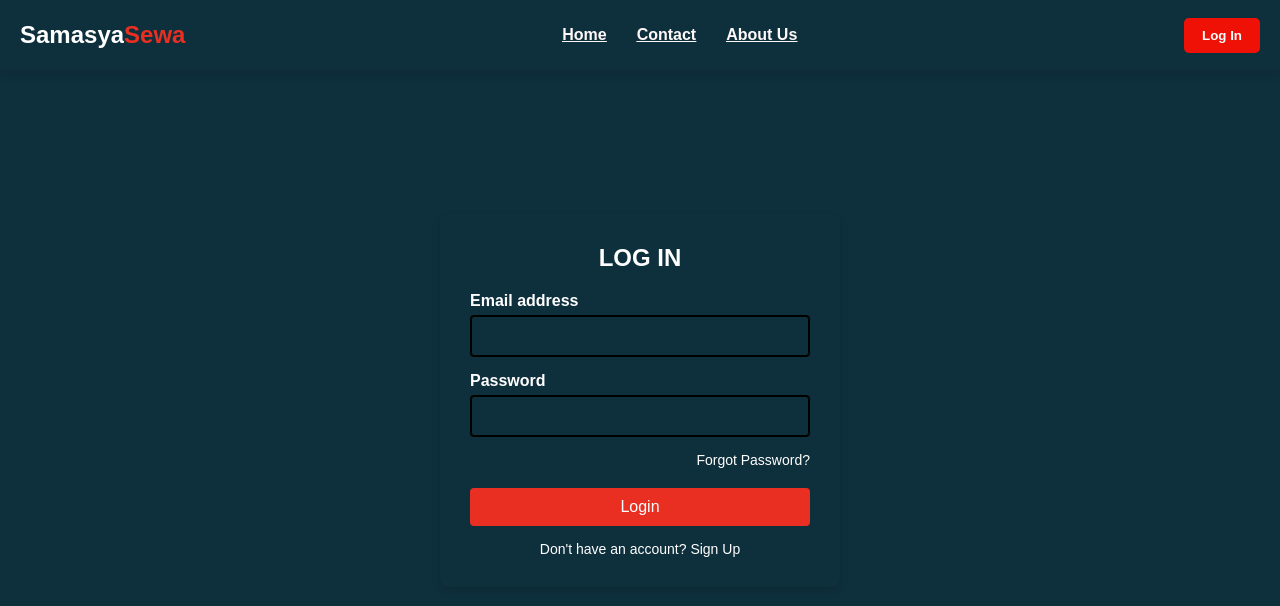
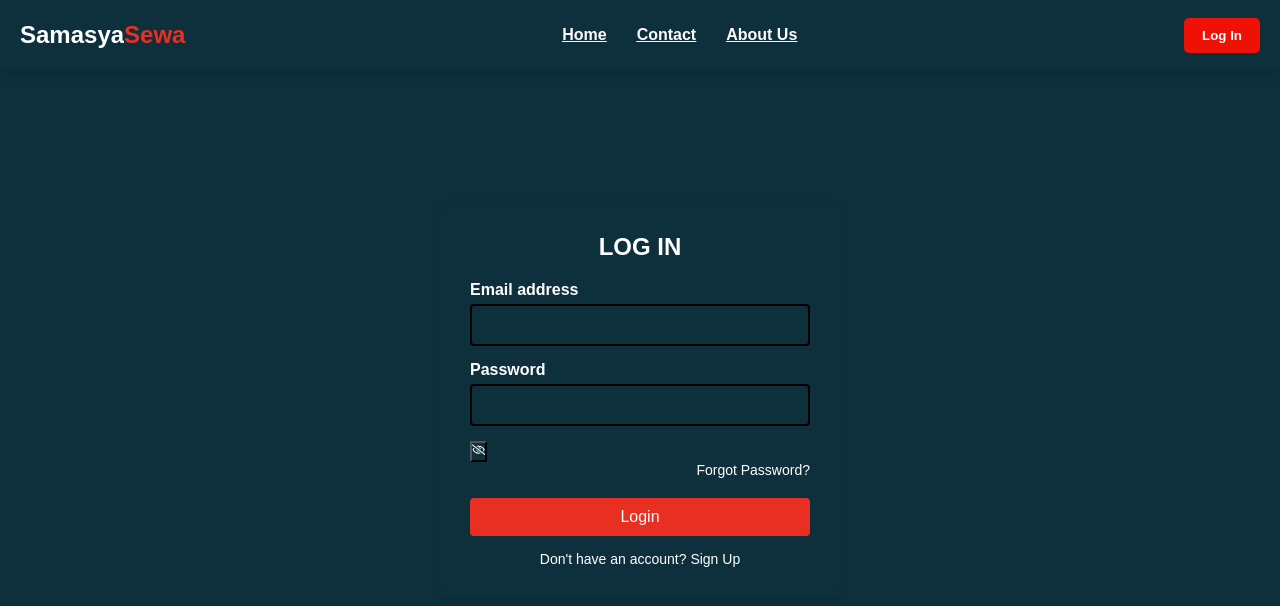
Before and after one commit to Manisha-Tmg/My-project, a React (Create React App) app: page /login in a window 1280 px wide. Shown: the top 606 px of the page. Built offline with nearby package versions, Linux system fonts and the light colour scheme.

Commit message:
error fixed in login

```diff
--- a/package.json
+++ b/package.json
@@ -9,6 +9,7 @@
     "lucide-react": "^0.456.0",
     "react": "^18.3.1",
     "react-dom": "^18.3.1",
+    "react-icons": "^5.4.0",
     "react-scripts": "5.0.1",
     "react-toastify": "^10.0.6",
     "web-vitals": "^2.1.4",
--- a/src/Pages/Login.js
+++ b/src/Pages/Login.js
@@ -1,11 +1,14 @@
 import React, { useState } from "react";
 import { Link, useNavigate } from "react-router-dom";
 import "../Css/Login.css";
+import { FaRegEye } from "react-icons/fa";
+import { FaRegEyeSlash } from "react-icons/fa";
 import { APIURL } from "../env";
 
 const Login = () => {
   const [email, setEmail] = useState("");
   const [password, setPassword] = useState("");
+  const [showHide, setShowHide] = useState(false);
   const navigate = useNavigate();
 
   async function handleLogin(event) {
@@ -56,7 +59,7 @@ const Login = () => {
             Password
           </label>
           <input
-            type="password"
+            type={showHide ? "text" : "password"}
             className="logform-control"
             id="exampleInputPassword1"
             value={password}
@@ -64,6 +67,13 @@ const Login = () => {
             required
           />
         </div>
+        <button
+          type="button"
+          className="eyebutton"
+          onClick={() => setShowHide(!showHide)}
+        >
+          {showHide ? <FaRegEye /> : <FaRegEyeSlash />}
+        </button>
 
         <div className="remember-forgot">
           <Link id="forgot" to={"/forgot"}>
```
Also changed, not shown: 1 other file (tests, documents, lock files or other folders).
